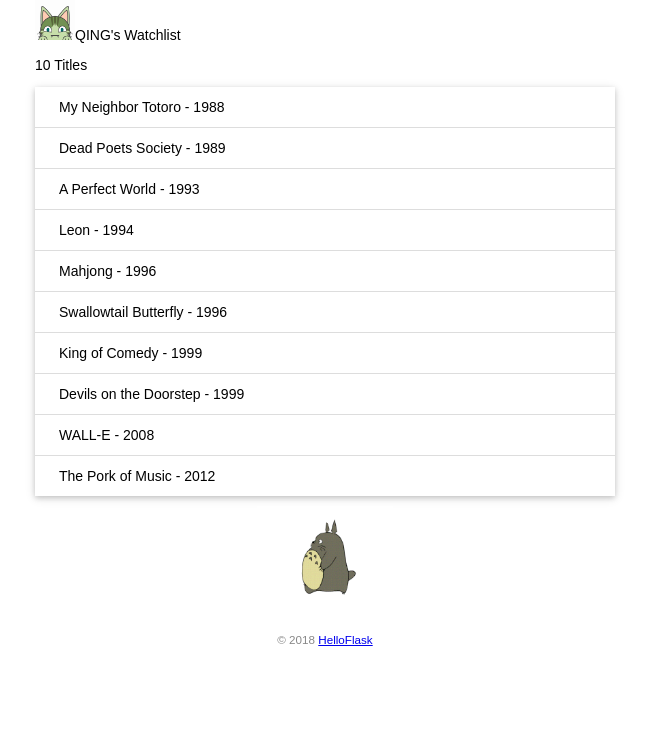
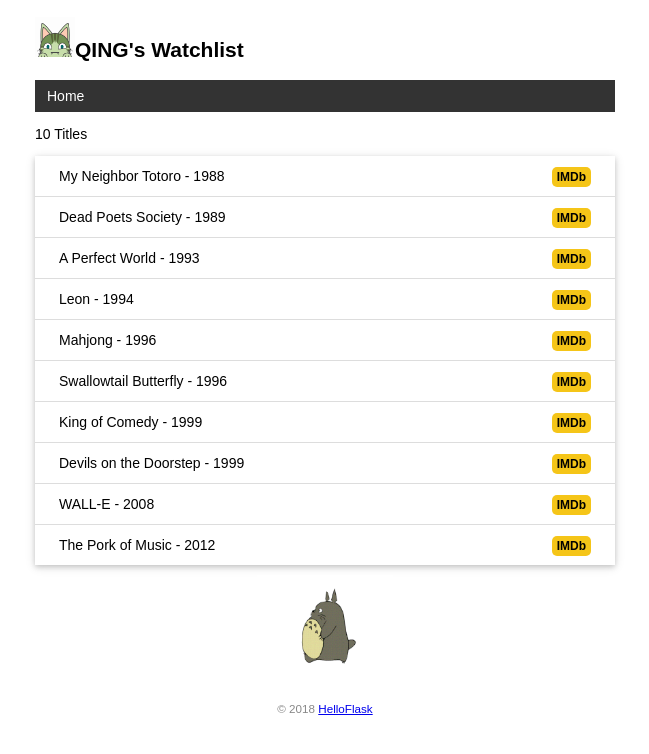
Before and after one commit to GitZhiQing/watchlist, a Flask app: template templates/index.html in a window 1280 px wide. Shown: the top 754 px of the page, without its empty margins (315-964 px from the left). Run offline with Flask 3, Linux system fonts and the light colour scheme; the template is opened without the code that fills it: values that come from a table or form of the project are taken from there, others are empty.

Commit message:
Add base template and error template

```diff
--- a/app.py
+++ b/app.py
@@ -75,12 +75,23 @@ class Movie(db.Model):
 def index():
     user = User.query.first()  # 读取用户记录
     movies = Movie.query.all()  # 读取所有电影记录
-    return render_template("index.html", name=name, movies=movies)
+    return render_template("index.html",movies=movies)
 
 
 @app.route("/user/<name>")
 def user_page(name):
     return f"Welcome user: {escape(name)}"
+
+
+@app.context_processor
+def inject_user():  # 函数名可随意修改
+    user = User.query.first()
+    return dict(user=user)  # 需要返回字典，等同于 return {'user':user}
+
+
+@app.errorhandler(404)  # 传入要处理的错误代码
+def page_not_found(e):  # 接收异常对象作为参数
+    return render_template("404.html"), 404  # 返回模板和状态码
 
 
 @app.route("/test")
--- a/static/style.css
+++ b/static/style.css
@@ -3,6 +3,30 @@ body {
     max-width: 580px;
     font-size: 14px;
     font-family: Arial, Helvetica, sans-serif;
+}
+
+nav ul {
+    list-style-type: none;
+    margin: 0;
+    padding: 0;
+    overflow: hidden;
+    background-color: #333;
+}
+
+nav li {
+    float: left;
+}
+
+nav li a {
+    display: block;
+    color: white;
+    text-align: center;
+    padding: 8px 12px;
+    text-decoration: none;
+}
+
+nav li a:hover {
+    background-color: #111;
 }
 
 footer {
@@ -16,24 +40,38 @@ footer {
     width: 40px;
 }
 
-.movies-list {
+.movie-list {
     list-style-type: none;
     padding: 0;
     margin-bottom: 10px;
     box-shadow: 0 2px 5px 0 rgba(0, 0, 0, 0.16), 0 2px 10px 0 rgba(0, 0, 0, 0.12);
 }
 
-.movies-list li {
+.movie-list li {
     padding: 12px 24px;
     border-bottom: 1px solid #ddd;
 }
 
-.movies-list li:last-child {
+.movie-list li:last-child {
     border-bottom: none;
 }
 
-.movies-list li:hover {
+.movie-list li:hover {
     background-color: #f8f9fa;
+}
+
+.float-right {
+    float: right;
+}
+
+.imdb {
+    font-size: 12px;
+    font-weight: bold;
+    color: black;
+    text-decoration: none;
+    background: #f5c518;
+    border-radius: 5px;
+    padding: 3px 5px;
 }
 
 .totoro {
--- /dev/null
+++ b/templates/base.html
@@ -0,0 +1,40 @@
+<!DOCTYPE html>
+<html lang="en">
+  <head>
+    {% block head %}
+    <meta charset="UTF-8" />
+    <meta name="viewport" content="width=device-width, initial-scale=1.0" />
+    <title>{{ user.name }}'s Watchlist</title>
+    <link
+      rel="icon"
+      href="{{ url_for('static', filename='images/favicon.jpg') }}"
+    />
+    <link
+      rel="stylesheet"
+      href="{{ url_for('static', filename='style.css') }}"
+      type="text/css"
+    />
+    {% endblock %}
+  </head>
+  <body>
+    <h2>
+      <img
+        alt="Avatar"
+        class="avatar"
+        src="{{ url_for('static', filename='images/avatar.png') }}"
+      />{{ user.name }}'s Watchlist
+    </h2>
+    <nav>
+      <ul>
+        <li><a href="{{url_for('index')}}">Home</a></li>
+      </ul>
+    </nav>
+    {% block content %}{% endblock %}
+    <footer>
+      <small
+        >&copy; 2018
+        <a href="http://helloflask.com/book/3">HelloFlask</a></small
+      >
+    </footer>
+  </body>
+</html>
--- a/templates/index.html
+++ b/templates/index.html
@@ -1,27 +1,25 @@
-<!DOCTYPE html>
-<html lang="en">
-  <head>
-    <meta charset="utf-8" />
-    <title>{{ user.name }}'s Watchlist</title>
-    <link rel="shortcut icon" href="{{url_for('static',filename='images/favicon.jpg')}}" type="image/x-icon">
-    <link rel="stylesheet" href="{{url_for('static',filename='style.css')}}">
-  </head>
-  <body>
-    <img alt="Avatar" class="avatar" src="{{ url_for('static', filename='images/avatar.png') }}">{{ user.name }}'s Watchlist</h2>
-    {# 使用 length 过滤器获取 movies 变量的长度 #}
-    <p>{{ movies|length }} Titles</p>
-    <ul class="movies-list">
-      {% for movie in movies %} {# 迭代 movies 变量 #}
-      <li>{{ movie.title }} - {{ movie.year }}</li>
-      {# 等同于 movie['title'] #} {% endfor %} {# 使用 endfor 标签结束 for 语句
-      #}
-    </ul>
-    <img src="{{url_for('static',filename='images/totoro.gif')}}" alt="Walking Totoro" class="totoro">
-    <footer>
-      <small
-        >&copy; 2018
-        <a href="http://helloflask.com/book/3">HelloFlask</a></small
+{% extends 'base.html' %} {% block content %}
+<p>{{movies|length}} Titles</p>
+<ul class="movie-list">
+  {% for movie in movies %}
+  <li>
+    {{movie.title}} - {{movie.year}}
+    <span class="float-right">
+      <a
+        href="https://www.imdb.com/find?q={{ movie.title }}"
+        class="imdb"
+        target="_blank"
+        title="Find this movie on IMDb"
+        >IMDb</a
       >
-    </footer>
-  </body>
-</html>
+    </span>
+  </li>
+  {% endfor %}
+</ul>
+<img
+  src="{{url_for('static',filename='images/totoro.gif')}}"
+  class="totoro"
+  alt="Walking Totoro"
+  title="to~to~to~"
+/>
+{% endblock %}
```
Also changed, not shown: templates/404.html (added, +10 -0 lines).
